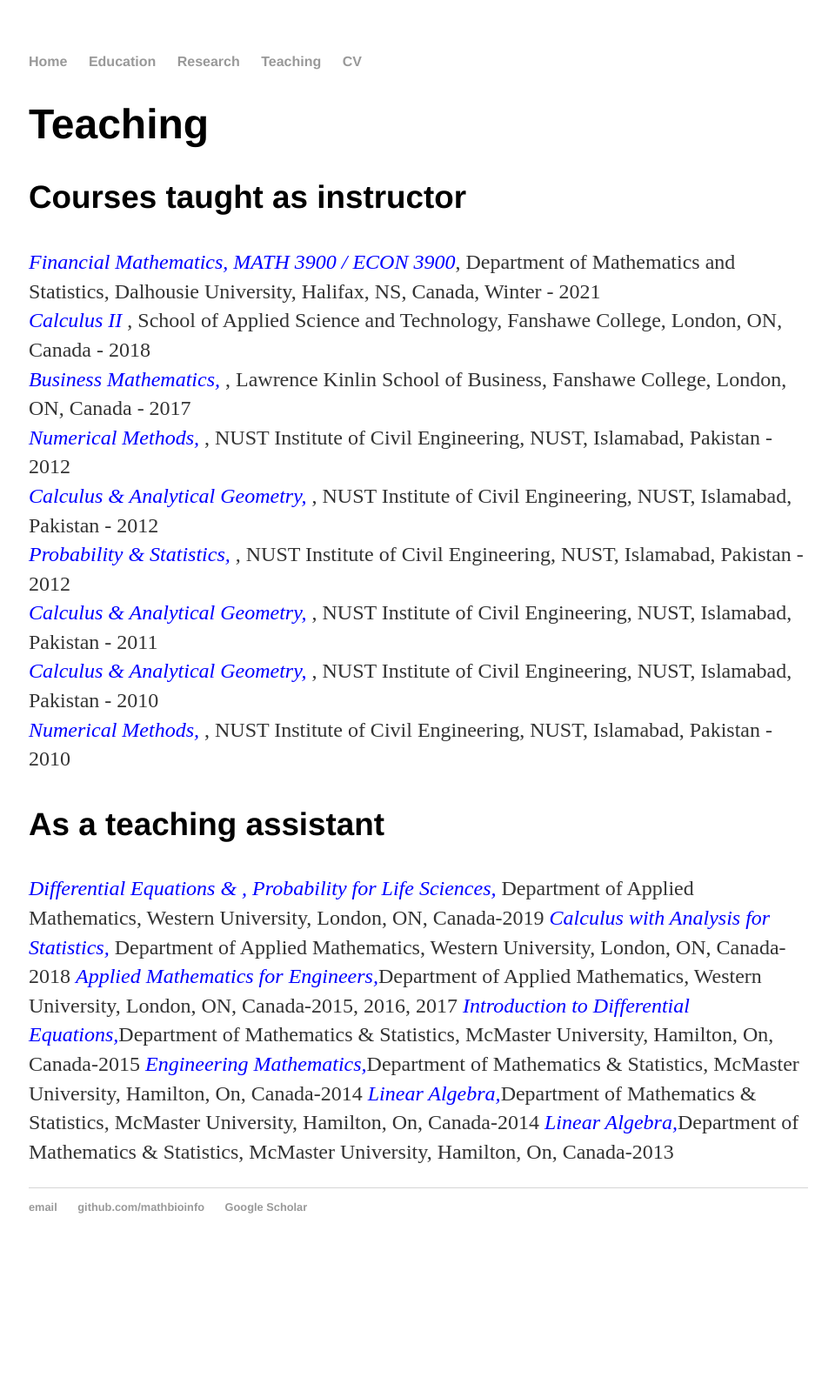
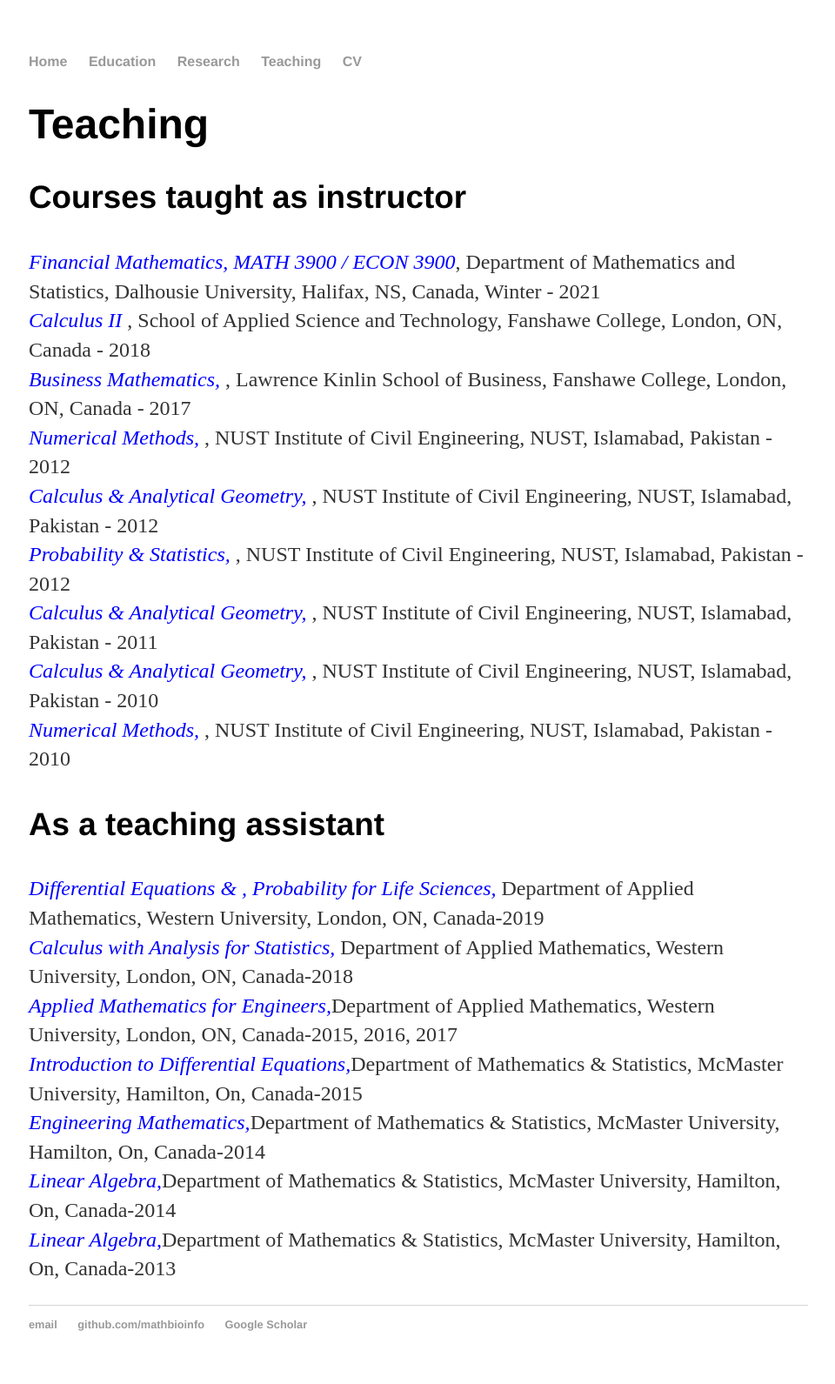
Before and after one commit to MathBioInfo/amjadkhan, a Jekyll site: the page built from Teaching/index.html, in a window 1280 px wide. Shown: the whole page at 87% size, without its empty margins (159-1119 px from the left). Built offline with Jekyll 4.4.1, drawn with Linux system fonts in a browser that asks for light colours; before the commit the page ends 1457 px from its top, so only the background shows below that.

Commit message:
Update index.html

```diff
--- a/Teaching/index.html
+++ b/Teaching/index.html
@@ -22,12 +22,12 @@
 			<h3> As a teaching assistant </h3>
 			<p>
 			<i style="color:blue;">Differential Equations & , Probability for Life Sciences,</i> Department of Applied Mathematics, Western University, London, ON, Canada-2019
-			<i style="color:blue;">Calculus with Analysis for Statistics,</i> Department of Applied Mathematics, Western University, London, ON, Canada-2018
-			<i style="color:blue;">Applied Mathematics for Engineers,</i>Department of Applied Mathematics, Western University, London, ON, Canada-2015, 2016, 2017
-			<i style="color:blue;">Introduction to Differential Equations,</i>Department of Mathematics & Statistics, McMaster University, Hamilton, On, Canada-2015
-			<i style="color:blue;">Engineering Mathematics,</i>Department of Mathematics & Statistics, McMaster University, Hamilton, On, Canada-2014
-			<i style="color:blue;">Linear Algebra,</i>Department of Mathematics & Statistics, McMaster University, Hamilton, On, Canada-2014
-			<i style="color:blue;">Linear Algebra,</i>Department of Mathematics & Statistics, McMaster University, Hamilton, On, Canada-2013
+			<br><i style="color:blue;">Calculus with Analysis for Statistics,</i> Department of Applied Mathematics, Western University, London, ON, Canada-2018
+			<br><i style="color:blue;">Applied Mathematics for Engineers,</i>Department of Applied Mathematics, Western University, London, ON, Canada-2015, 2016, 2017
+			<br><i style="color:blue;">Introduction to Differential Equations,</i>Department of Mathematics & Statistics, McMaster University, Hamilton, On, Canada-2015
+			<br><i style="color:blue;">Engineering Mathematics,</i>Department of Mathematics & Statistics, McMaster University, Hamilton, On, Canada-2014
+			<br><i style="color:blue;">Linear Algebra,</i>Department of Mathematics & Statistics, McMaster University, Hamilton, On, Canada-2014
+			<br><i style="color:blue;">Linear Algebra,</i>Department of Mathematics & Statistics, McMaster University, Hamilton, On, Canada-2013
 			</p>
 
 
```
